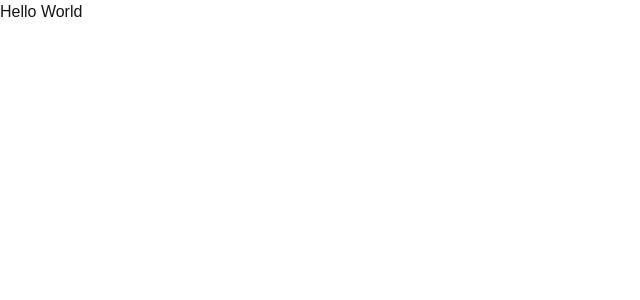
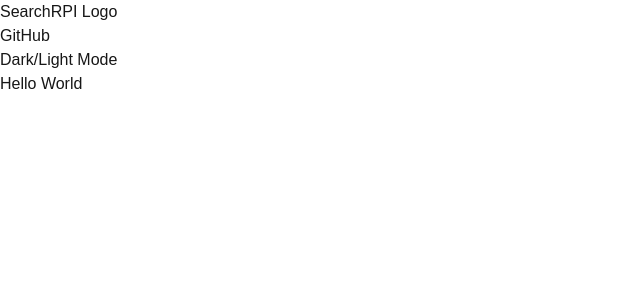
Before and after one commit to SearchRPI/SearchRPI, a Next.js app in the folder ui/: page / in a window 1280 px wide. Shown: the top 300 px of the page, without its empty margins (0-640 px from the left). Built offline with nearby package versions, Linux system fonts and the light colour scheme.

Commit message:
feat(ui-header): setup header ui

```diff
--- a/ui/package.json
+++ b/ui/package.json
@@ -9,9 +9,11 @@
     "lint": "next lint"
   },
   "dependencies": {
+    "lucide-react": "^0.473.0",
+    "next": "15.1.5",
+    "next-themes": "^0.4.4",
     "react": "^19.0.0",
-    "react-dom": "^19.0.0",
-    "next": "15.1.5"
+    "react-dom": "^19.0.0"
   },
   "devDependencies": {
     "typescript": "^5",
--- a/ui/src/app/layout.tsx
+++ b/ui/src/app/layout.tsx
@@ -1,6 +1,7 @@
 import type { Metadata } from "next";
 import { Geist, Geist_Mono } from "next/font/google";
 import "./globals.css";
+import { ThemeProvider } from "@/components/theme-provider";
 
 const geistSans = Geist({
 	variable: "--font-geist-sans",
@@ -36,7 +37,14 @@ export default function RootLayout({
 			<body
 				className={`${geistSans.variable} ${geistMono.variable} antialiased`}
 			>
-				{children}
+				<ThemeProvider
+					attribute="class"
+					defaultTheme="system"
+					enableSystem
+					disableTransitionOnChange
+				>
+					{children}
+				</ThemeProvider>
 			</body>
 		</html>
 	);
--- a/ui/src/app/page.tsx
+++ b/ui/src/app/page.tsx
@@ -1,6 +1,9 @@
+import Header from "../components/header";
+
 const HomePage: React.FC = () => {
 	return (
-		<div className="grid grid-rows-[20px_1fr_20px] items-center justify-items-center min-h-screen p-8 pb-20 gap-16 sm:p-20 font-[family-name:var(--font-geist-sans)]">
+		<div className="">
+			<Header />
 			Hello World
 		</div>
 	);
--- /dev/null
+++ b/ui/src/components/header.tsx
@@ -0,0 +1,13 @@
+const Header: React.FC = () => {
+	return (
+		<nav className="flex justify-between">
+			<p>SearchRPI Logo</p>
+			<div className="flex gap-5">
+				<p>GitHub</p>
+				<p>Dark/Light Mode</p>
+			</div>
+		</nav>
+	);
+};
+
+export default Header;
--- /dev/null
+++ b/ui/src/components/theme-provider.tsx
@@ -0,0 +1,11 @@
+"use client";
+
+import * as React from "react";
+import { ThemeProvider as NextThemesProvider } from "next-themes";
+
+export function ThemeProvider({
+	children,
+	...props
+}: React.ComponentProps<typeof NextThemesProvider>) {
+	return <NextThemesProvider {...props}>{children}</NextThemesProvider>;
+}
```
Also changed, not shown: ui/src/components/footer.tsx (added), 1 other file (tests, documents, lock files or other folders).
